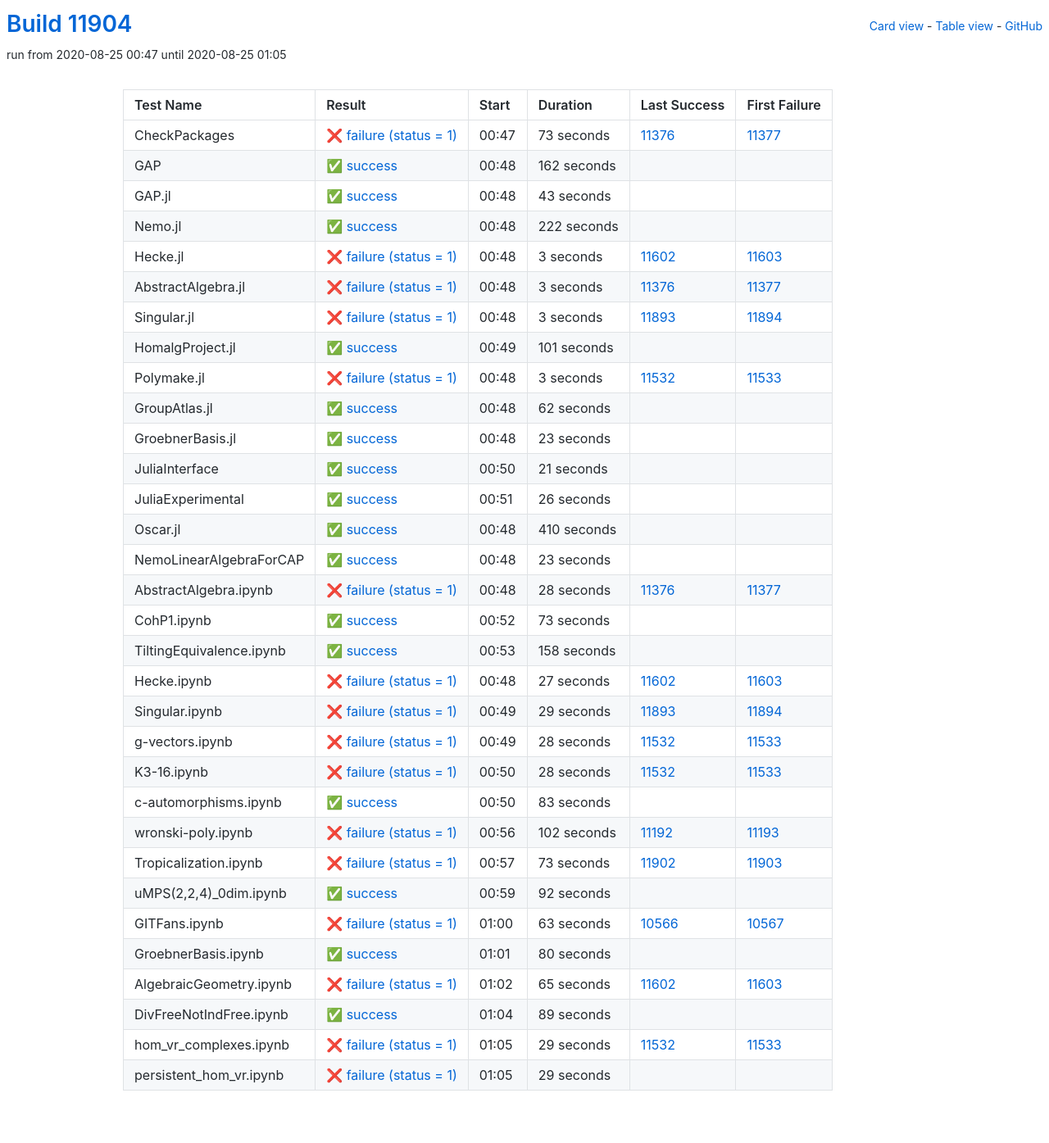
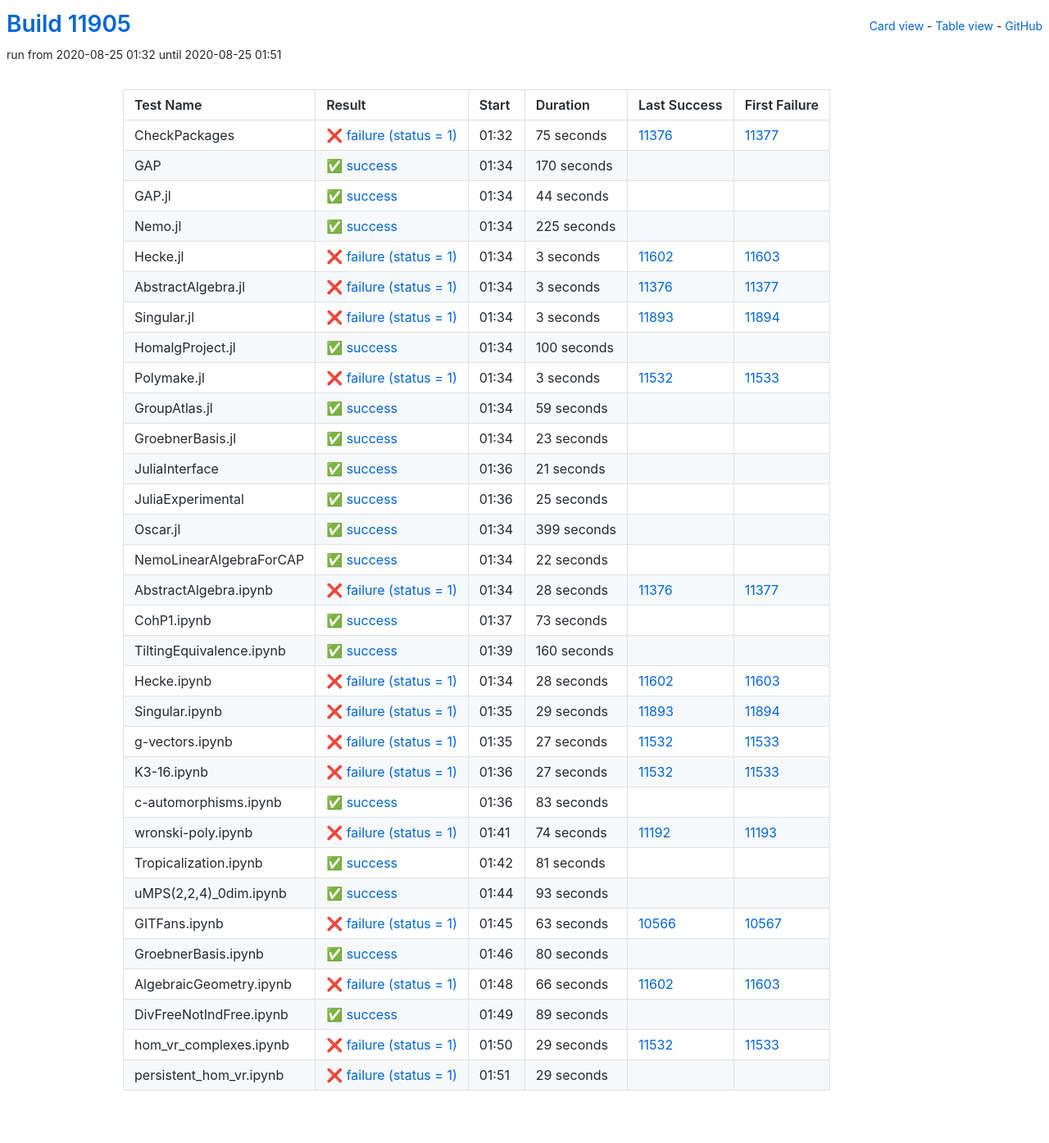
Before and after one commit to oscar-system/oscar-ci-status, a Jekyll site: the page built from table.html, in a window 1280 px wide. Shown: the whole page at 82% size. Built offline with Jekyll 4.4.1, drawn with Linux system fonts in a browser that asks for light colours.

Commit message:
Build #11905

```diff
--- a/_data/ci.yml
+++ b/_data/ci.yml
@@ -1,6 +1,6 @@
 ---
-build: 11904
-build_url: https://oscarci.mathematik.uni-kl.de/job/oscar/11904/
+build: 11905
+build_url: https://oscarci.mathematik.uni-kl.de/job/oscar/11905/
 job: oscar
 organization: oscar-system
 repo: oscar-ci-status
@@ -8,56 +8,56 @@
 tests:
 - name: CheckPackages
   id: checkpackages
-  log: https://oscarci.mathematik.uni-kl.de/job/oscar/11904/artifact/logs/build-11904/CheckPackages.log
-  start: 2020-08-25 00:47
+  log: https://oscarci.mathematik.uni-kl.de/job/oscar/11905/artifact/logs/build-11905/CheckPackages.log
+  start: 2020-08-25 01:32
   success: false
   exitcode: 1
   status: failure
-  duration: 73
+  duration: 75
   last_success: 11376
   last_success_url: https://oscarci.mathematik.uni-kl.de/job/oscar/11376/
   first_failure: 11377
   first_failure_url: https://oscarci.mathematik.uni-kl.de/job/oscar/11377/
 - name: GAP
   id: gap
-  log: https://oscarci.mathematik.uni-kl.de/job/oscar/11904/artifact/logs/build-11904/GAP.log
-  start: 2020-08-25 00:48
+  log: https://oscarci.mathematik.uni-kl.de/job/oscar/11905/artifact/logs/build-11905/GAP.log
+  start: 2020-08-25 01:34
   success: true
   exitcode: 0
   status: success
-  duration: 162
+  duration: 170
   last_success: false
   last_success_url:
   first_failure: false
   first_failure_url:
 - name: GAP.jl
   id: gap-jl
-  log: https://oscarci.mathematik.uni-kl.de/job/oscar/11904/artifact/logs/build-11904/GAP.jl.log
-  start: 2020-08-25 00:48
+  log: https://oscarci.mathematik.uni-kl.de/job/oscar/11905/artifact/logs/build-11905/GAP.jl.log
+  start: 2020-08-25 01:34
   success: true
   exitcode: 0
   status: success
-  duration: 43
+  duration: 44
   last_success: false
   last_success_url:
   first_failure: false
   first_failure_url:
 - name: Nemo.jl
   id: nemo-jl
-  log: https://oscarci.mathematik.uni-kl.de/job/oscar/11904/artifact/logs/build-11904/Nemo.jl.log
-  start: 2020-08-25 00:48
+  log: https://oscarci.mathematik.uni-kl.de/job/oscar/11905/artifact/logs/build-11905/Nemo.jl.log
+  start: 2020-08-25 01:34
   success: true
   exitcode: 0
   status: success
-  duration: 222
+  duration: 225
   last_success: false
   last_success_url:
   first_failure: false
   first_failure_url:
 - name: Hecke.jl
   id: hecke-jl
-  log: https://oscarci.mathematik.uni-kl.de/job/oscar/11904/artifact/logs/build-11904/Hecke.jl.log
-  start: 2020-08-25 00:48
+  log: https://oscarci.mathematik.uni-kl.de/job/oscar/11905/artifact/logs/build-11905/Hecke.jl.log
+  start: 2020-08-25 01:34
   success: false
   exitcode: 1
   status: failure
@@ -68,8 +68,8 @@
   first_failure_url: https://oscarci.mathematik.uni-kl.de/job/oscar/11603/
 - name: AbstractAlgebra.jl
   id: abstractalgebra-jl
-  log: https://oscarci.mathematik.uni-kl.de/job/oscar/11904/artifact/logs/build-11904/AbstractAlgebra.jl.log
-  start: 2020-08-25 00:48
+  log: https://oscarci.mathematik.uni-kl.de/job/oscar/11905/artifact/logs/build-11905/AbstractAlgebra.jl.log
+  start: 2020-08-25 01:34
   success: false
   exitcode: 1
   status: failure
@@ -80,8 +80,8 @@
   first_failure_url: https://oscarci.mathematik.uni-kl.de/job/oscar/11377/
 - name: Singular.jl
   id: singular-jl
-  log: https://oscarci.mathematik.uni-kl.de/job/oscar/11904/artifact/logs/build-11904/Singular.jl.log
-  start: 2020-08-25 00:48
+  log: https://oscarci.mathematik.uni-kl.de/job/oscar/11905/artifact/logs/build-11905/Singular.jl.log
+  start: 2020-08-25 01:34
   success: false
   exitcode: 1
   status: failure
@@ -92,20 +92,20 @@
   first_failure_url: https://oscarci.mathematik.uni-kl.de/job/oscar/11894/
 - name: HomalgProject.jl
   id: homalgproject-jl
-  log: https://oscarci.mathematik.uni-kl.de/job/oscar/11904/artifact/logs/build-11904/HomalgProject.jl.log
-  start: 2020-08-25 00:49
+  log: https://oscarci.mathematik.uni-kl.de/job/oscar/11905/artifact/logs/build-11905/HomalgProject.jl.log
+  start: 2020-08-25 01:34
   success: true
   exitcode: 0
   status: success
-  duration: 101
+  duration: 100
   last_success: false
   last_success_url:
   first_failure: false
   first_failure_url:
 - name: Polymake.jl
   id: polymake-jl
-  log: https://oscarci.mathematik.uni-kl.de/job/oscar/11904/artifact/logs/build-11904/Polymake.jl.log
-  start: 2020-08-25 00:48
+  log: https://oscarci.mathematik.uni-kl.de/job/oscar/11905/artifact/logs/build-11905/Polymake.jl.log
+  start: 2020-08-25 01:34
   success: false
   exitcode: 1
   status: failure
@@ -116,20 +116,20 @@
   first_failure_url: https://oscarci.mathematik.uni-kl.de/job/oscar/11533/
 - name: GroupAtlas.jl
   id: groupatlas-jl
-  log: https://oscarci.mathematik.uni-kl.de/job/oscar/11904/artifact/logs/build-11904/GroupAtlas.jl.log
-  start: 2020-08-25 00:48
+  log: https://oscarci.mathematik.uni-kl.de/job/oscar/11905/artifact/logs/build-11905/GroupAtlas.jl.log
+  start: 2020-08-25 01:34
   success: true
   exitcode: 0
   status: success
-  duration: 62
+  duration: 59
   last_success: false
   last_success_url:
   first_failure: false
   first_failure_url:
 - name: GroebnerBasis.jl
   id: groebnerbasis-jl
-  log: https://oscarci.mathematik.uni-kl.de/job/oscar/11904/artifact/logs/build-11904/GroebnerBasis.jl.log
-  start: 2020-08-25 00:48
+  log: https://oscarci.mathematik.uni-kl.de/job/oscar/11905/artifact/logs/build-11905/GroebnerBasis.jl.log
+  start: 2020-08-25 01:34
   success: true
   exitcode: 0
   status: success
@@ -140,8 +140,8 @@
   first_failure_url:
 - name: JuliaInterface
   id: juliainterface
-  log: https://oscarci.mathematik.uni-kl.de/job/oscar/11904/artifact/logs/build-11904/JuliaInterface.log
-  start: 2020-08-25 00:50
+  log: https://oscarci.mathematik.uni-kl.de/job/oscar/11905/artifact/logs/build-11905/JuliaInterface.log
+  start: 2020-08-25 01:36
   success: true
   exitcode: 0
   status: success
@@ -152,44 +152,44 @@
   first_failure_url:
 - name: JuliaExperimental
   id: juliaexperimental
-  log: https://oscarci.mathematik.uni-kl.de/job/oscar/11904/artifact/logs/build-11904/JuliaExperimental.log
-  start: 2020-08-25 00:51
+  log: https://oscarci.mathematik.uni-kl.de/job/oscar/11905/artifact/logs/build-11905/JuliaExperimental.log
+  start: 2020-08-25 01:36
   success: true
   exitcode: 0
   status: success
-  duration: 26
+  duration: 25
   last_success: false
   last_success_url:
   first_failure: false
   first_failure_url:
 - name: Oscar.jl
   id: oscar-jl
-  log: https://oscarci.mathematik.uni-kl.de/job/oscar/11904/artifact/logs/build-11904/Oscar.jl.log
-  start: 2020-08-25 00:48
+  log: https://oscarci.mathematik.uni-kl.de/job/oscar/11905/artifact/logs/build-11905/Oscar.jl.log
+  start: 2020-08-25 01:34
   success: true
   exitcode: 0
   status: success
-  duration: 410
+  duration: 399
   last_success: false
   last_success_url:
   first_failure: false
   first_failure_url:
 - name: NemoLinearAlgebraForCAP
   id: nemolinearalgebraforcap
-  log: https://oscarci.mathematik.uni-kl.de/job/oscar/11904/artifact/logs/build-11904/NemoLinearAlgebraForCAP.log
-  start: 2020-08-25 00:48
+  log: https://oscarci.mathematik.uni-kl.de/job/oscar/11905/artifact/logs/build-11905/NemoLinearAlgebraForCAP.log
+  start: 2020-08-25 01:34
   success: true
   exitcode: 0
   status: success
-  duration: 23
+  duration: 22
   last_success: false
   last_success_url:
   first_failure: false
   first_failure_url:
 - name: AbstractAlgebra.ipynb
   id: abstractalgebra-ipynb
-  log: https://oscarci.mathematik.uni-kl.de/job/oscar/11904/artifact/logs/build-11904/AbstractAlgebra.ipynb.log
-  start: 2020-08-25 00:48
+  log: https://oscarci.mathematik.uni-kl.de/job/oscar/11905/artifact/logs/build-11905/AbstractAlgebra.ipynb.log
+  start: 2020-08-25 01:34
   success: false
   exitcode: 1
   status: failure
@@ -200,8 +200,8 @@
   first_failure_url: https://oscarci.mathematik.uni-kl.de/job/oscar/11377/
 - name: CohP1.ipynb
   id: cohp1-ipynb
-  log: https://oscarci.mathematik.uni-kl.de/job/oscar/11904/artifact/logs/build-11904/CohP1.ipynb.log
-  start: 2020-08-25 00:52
+  log: https://oscarci.mathematik.uni-kl.de/job/oscar/11905/artifact/logs/build-11905/CohP1.ipynb.log
+  start: 2020-08-25 01:37
   success: true
   exitcode: 0
   status: success
@@ -212,32 +212,32 @@
   first_failure_url:
 - name: TiltingEquivalence.ipynb
   id: tiltingequivalence-ipynb
-  log: https://oscarci.mathematik.uni-kl.de/job/oscar/11904/artifact/logs/build-11904/TiltingEquivalence.ipynb.log
-  start: 2020-08-25 00:53
+  log: https://oscarci.mathematik.uni-kl.de/job/oscar/11905/artifact/logs/build-11905/TiltingEquivalence.ipynb.log
+  start: 2020-08-25 01:39
   success: true
   exitcode: 0
   status: success
-  duration: 158
+  duration: 160
   last_success: false
   last_success_url:
   first_failure: false
   first_failure_url:
 - name: Hecke.ipynb
   id: hecke-ipynb
-  log: https://oscarci.mathematik.uni-kl.de/job/oscar/11904/artifact/logs/build-11904/Hecke.ipynb.log
-  start: 2020-08-25 00:48
+  log: https://oscarci.mathematik.uni-kl.de/job/oscar/11905/artifact/logs/build-11905/Hecke.ipynb.log
+  start: 2020-08-25 01:34
   success: false
   exitcode: 1
   status: failure
-  duration: 27
+  duration: 28
   last_success: 11602
   last_success_url: https://oscarci.mathematik.uni-kl.de/job/oscar/11602/
   first_failure: 11603
   first_failure_url: https://oscarci.mathematik.uni-kl.de/job/oscar/11603/
 - name: Singular.ipynb
   id: singular-ipynb
-  log: https://oscarci.mathematik.uni-kl.de/job/oscar/11904/artifact/logs/build-11904/Singular.ipynb.log
-  start: 2020-08-25 00:49
+  log: https://oscarci.mathematik.uni-kl.de/job/oscar/11905/artifact/logs/build-11905/Singular.ipynb.log
+  start: 2020-08-25 01:35
   success: false
   exitcode: 1
   status: failure
@@ -248,32 +248,32 @@
   first_failure_url: https://oscarci.mathematik.uni-kl.de/job/oscar/11894/
 - name: g-vectors.ipynb
   id: g-vectors-ipynb
-  log: https://oscarci.mathematik.uni-kl.de/job/oscar/11904/artifact/logs/build-11904/g-vectors.ipynb.log
-  start: 2020-08-25 00:49
+  log: https://oscarci.mathematik.uni-kl.de/job/oscar/11905/artifact/logs/build-11905/g-vectors.ipynb.log
+  start: 2020-08-25 01:35
   success: false
   exitcode: 1
   status: failure
-  duration: 28
+  duration: 27
   last_success: 11532
   last_success_url: https://oscarci.mathematik.uni-kl.de/job/oscar/11532/
   first_failure: 11533
   first_failure_url: https://oscarci.mathematik.uni-kl.de/job/oscar/11533/
 - name: K3-16.ipynb
   id: k3-16-ipynb
-  log: https://oscarci.mathematik.uni-kl.de/job/oscar/11904/artifact/logs/build-11904/K3-16.ipynb.log
-  start: 2020-08-25 00:50
+  log: https://oscarci.mathematik.uni-kl.de/job/oscar/11905/artifact/logs/build-11905/K3-16.ipynb.log
+  start: 2020-08-25 01:36
   success: false
   exitcode: 1
   status: failure
-  duration: 28
+  duration: 27
   last_success: 11532
   last_success_url: https://oscarci.mathematik.uni-kl.de/job/oscar/11532/
   first_failure: 11533
   first_failure_url: https://oscarci.mathematik.uni-kl.de/job/oscar/11533/
 - name: c-automorphisms.ipynb
   id: c-automorphisms-ipynb
-  log: https://oscarci.mathematik.uni-kl.de/job/oscar/11904/artifact/logs/build-11904/c-automorphisms.ipynb.log
-  start: 2020-08-25 00:50
+  log: https://oscarci.mathematik.uni-kl.de/job/oscar/11905/artifact/logs/build-11905/c-automorphisms.ipynb.log
+  start: 2020-08-25 01:36
   success: true
   exitcode: 0
   status: success
@@ -284,44 +284,44 @@
   first_failure_url:
 - name: wronski-poly.ipynb
   id: wronski-poly-ipynb
-  log: https://oscarci.mathematik.uni-kl.de/job/oscar/11904/artifact/logs/build-11904/wronski-poly.ipynb.log
-  start: 2020-08-25 00:56
+  log: https://oscarci.mathematik.uni-kl.de/job/oscar/11905/artifact/logs/build-11905/wronski-poly.ipynb.log
+  start: 2020-08-25 01:41
   success: false
   exitcode: 1
   status: failure
-  duration: 102
+  duration: 74
   last_success: 11192
   last_success_url: https://oscarci.mathematik.uni-kl.de/job/oscar/11192/
   first_failure: 11193
   first_failure_url: https://oscarci.mathematik.uni-kl.de/job/oscar/11193/
 - name: Tropicalization.ipynb
   id: tropicalization-ipynb
-  log: https://oscarci.mathematik.uni-kl.de/job/oscar/11904/artifact/logs/build-11904/Tropicalization.ipynb.log
-  start: 2020-08-25 00:57
-  success: false
-  exitcode: 1
-  status: failure
-  duration: 73
-  last_success: 11902
-  last_success_url: https://oscarci.mathematik.uni-kl.de/job/oscar/11902/
-  first_failure: 11903
-  first_failure_url: https://oscarci.mathematik.uni-kl.de/job/oscar/11903/
-- name: uMPS(2,2,4)_0dim.ipynb
-  id: umps-2-2-4-0dim-ipynb
-  log: https://oscarci.mathematik.uni-kl.de/job/oscar/11904/artifact/logs/build-11904/uMPS-2-2-4-_0dim.ipynb.log
-  start: 2020-08-25 00:59
+  log: https://oscarci.mathematik.uni-kl.de/job/oscar/11905/artifact/logs/build-11905/Tropicalization.ipynb.log
+  start: 2020-08-25 01:42
   success: true
   exitcode: 0
   status: success
-  duration: 92
+  duration: 81
+  last_success: false
+  last_success_url:
+  first_failure: false
+  first_failure_url:
+- name: uMPS(2,2,4)_0dim.ipynb
+  id: umps-2-2-4-0dim-ipynb
+  log: https://oscarci.mathematik.uni-kl.de/job/oscar/11905/artifact/logs/build-11905/uMPS-2-2-4-_0dim.ipynb.log
+  start: 2020-08-25 01:44
+  success: true
+  exitcode: 0
+  status: success
+  duration: 93
   last_success: false
   last_success_url:
   first_failure: false
   first_failure_url:
 - name: GITFans.ipynb
   id: gitfans-ipynb
-  log: https://oscarci.mathematik.uni-kl.de/job/oscar/11904/artifact/logs/build-11904/GITFans.ipynb.log
-  start: 2020-08-25 01:00
+  log: https://oscarci.mathematik.uni-kl.de/job/oscar/11905/artifact/logs/build-11905/GITFans.ipynb.log
+  start: 2020-08-25 01:45
   success: false
   exitcode: 1
   status: failure
@@ -332,8 +332,8 @@
   first_failure_url: https://oscarci.mathematik.uni-kl.de/job/oscar/10567/
 - name: GroebnerBasis.ipynb
   id: groebnerbasis-ipynb
-  log: https://oscarci.mathematik.uni-kl.de/job/oscar/11904/artifact/logs/build-11904/GroebnerBasis.ipynb.log
-  start: 2020-08-25 01:01
+  log: https://oscarci.mathematik.uni-kl.de/job/oscar/11905/artifact/logs/build-11905/GroebnerBasis.ipynb.log
+  start: 2020-08-25 01:46
   success: true
   exitcode: 0
   status: success
@@ -344,20 +344,20 @@
   first_failure_url:
 - name: AlgebraicGeometry.ipynb
   id: algebraicgeometry-ipynb
-  log: https://oscarci.mathematik.uni-kl.de/job/oscar/11904/artifact/logs/build-11904/AlgebraicGeometry.ipynb.log
-  start: 2020-08-25 01:02
+  log: https://oscarci.mathematik.uni-kl.de/job/oscar/11905/artifact/logs/build-11905/AlgebraicGeometry.ipynb.log
+  start: 2020-08-25 01:48
   success: false
   exitcode: 1
   status: failure
-  duration: 65
+  duration: 66
   last_success: 11602
   last_success_url: https://oscarci.mathematik.uni-kl.de/job/oscar/11602/
   first_failure: 11603
   first_failure_url: https://oscarci.mathematik.uni-kl.de/job/oscar/11603/
 - name: DivFreeNotIndFree.ipynb
   id: divfreenotindfree-ipynb
-  log: https://oscarci.mathematik.uni-kl.de/job/oscar/11904/artifact/logs/build-11904/DivFreeNotIndFree.ipynb.log
-  start: 2020-08-25 01:04
+  log: https://oscarci.mathematik.uni-kl.de/job/oscar/11905/artifact/logs/build-11905/DivFreeNotIndFree.ipynb.log
+  start: 2020-08-25 01:49
   success: true
   exitcode: 0
   status: success
@@ -368,8 +368,8 @@
   first_failure_url:
 - name: hom_vr_complexes.ipynb
   id: hom-vr-complexes-ipynb
-  log: https://oscarci.mathematik.uni-kl.de/job/oscar/11904/artifact/logs/build-11904/hom_vr_complexes.ipynb.log
-  start: 2020-08-25 01:05
+  log: https://oscarci.mathematik.uni-kl.de/job/oscar/11905/artifact/logs/build-11905/hom_vr_complexes.ipynb.log
+  start: 2020-08-25 01:50
   success: false
   exitcode: 1
   status: failure
@@ -380,8 +380,8 @@
   first_failure_url: https://oscarci.mathematik.uni-kl.de/job/oscar/11533/
 - name: persistent_hom_vr.ipynb
   id: persistent-hom-vr-ipynb
-  log: https://oscarci.mathematik.uni-kl.de/job/oscar/11904/artifact/logs/build-11904/persistent_hom_vr.ipynb.log
-  start: 2020-08-25 01:05
+  log: https://oscarci.mathematik.uni-kl.de/job/oscar/11905/artifact/logs/build-11905/persistent_hom_vr.ipynb.log
+  start: 2020-08-25 01:51
   success: false
   exitcode: 1
   status: failure
```
Also changed, not shown: README.md.
